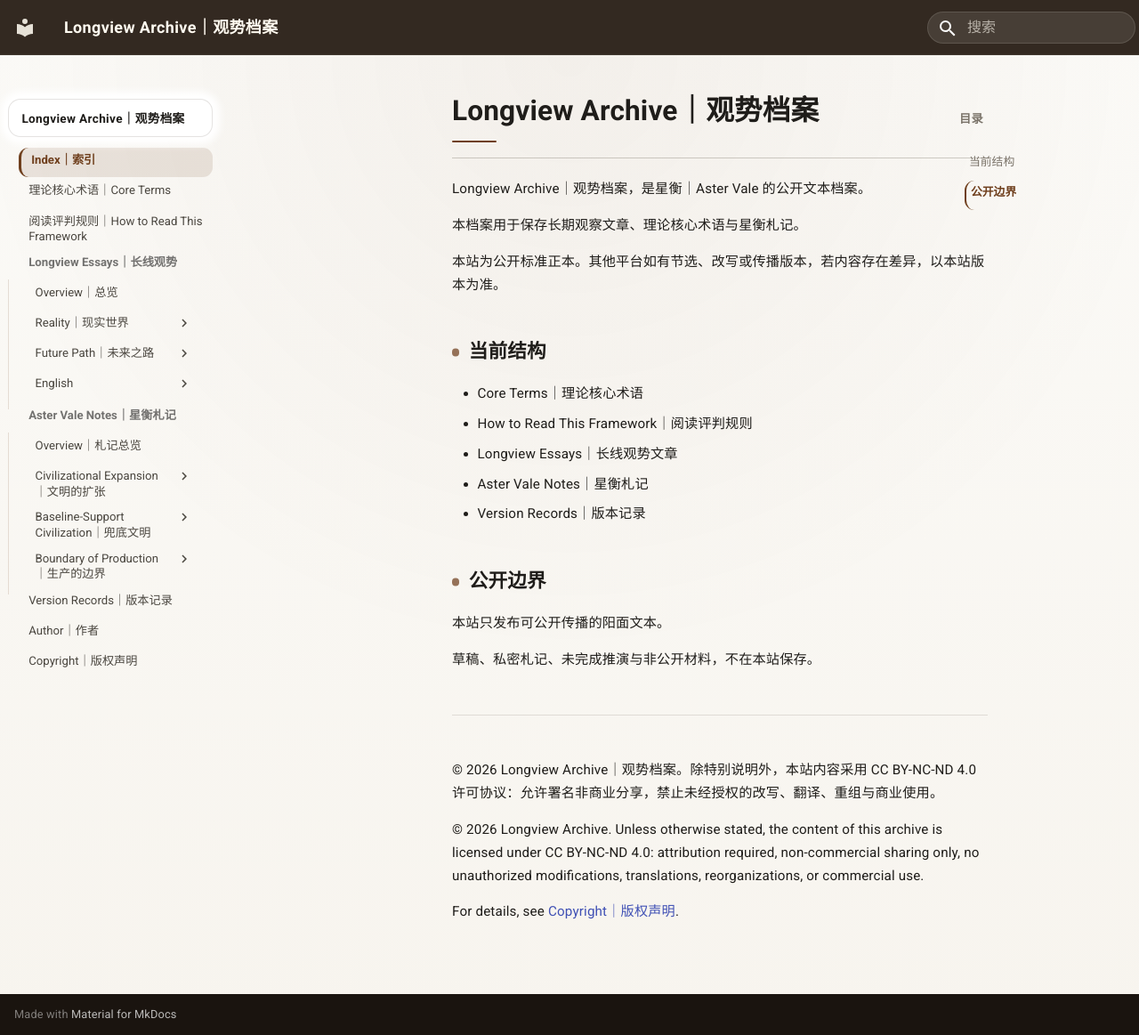
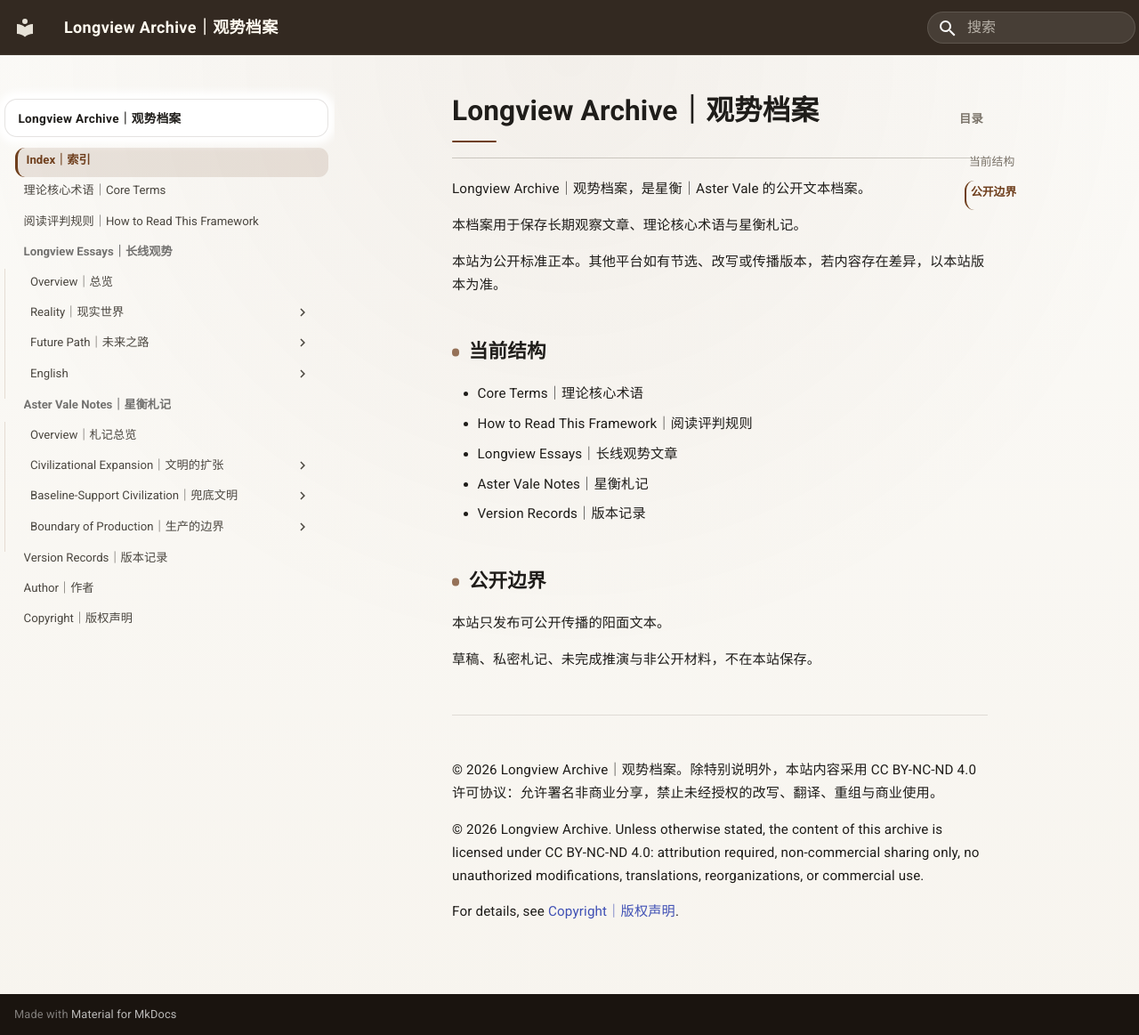
Before and after one commit to guanshi1688/longview-archive, an MkDocs documentation site: the page built from docs/index.md, in a window 1280 px wide and 1163 px high. Shown: the whole window at 89% size. Built offline with MkDocs 1.6.1 and Material for MkDocs 9.7.7, drawn with Linux system fonts in a browser that asks for light colours.

Commit message:
Update extra.css

```diff
--- a/docs/stylesheets/extra.css
+++ b/docs/stylesheets/extra.css
@@ -1165,3 +1165,69 @@ body.wide-page .md-content__inner {
     box-sizing: border-box;
   }
 }
+/* =========================================================
+   Primary Sidebar Inner Expansion
+   外部边界不动，只扩展左栏内部可用宽度
+   ========================================================= */
+
+@media screen and (min-width: 76.25em) {
+
+  /*
+   不再修改 .md-sidebar--primary 的 width / flex
+   左侧外框与滚动条位置保持不变
+  */
+
+  .md-sidebar--primary .md-sidebar__scrollwrap {
+    width: 100% !important;
+    max-width: none !important;
+    margin-left: 0 !important;
+    margin-right: 0 !important;
+    padding-left: 0.25rem;
+    padding-right: 0.35rem;
+    box-sizing: border-box;
+  }
+
+  .md-sidebar--primary .md-sidebar__inner {
+    width: 100% !important;
+    max-width: none !important;
+    padding-right: 0 !important;
+    box-sizing: border-box;
+  }
+
+  .md-sidebar--primary .md-nav {
+    width: 100% !important;
+    max-width: none !important;
+    box-sizing: border-box;
+  }
+
+  .md-sidebar--primary .md-nav__list {
+    width: 100% !important;
+    max-width: none !important;
+    box-sizing: border-box;
+  }
+
+  .md-sidebar--primary .md-nav__item {
+    width: 100% !important;
+    max-width: none !important;
+    box-sizing: border-box;
+  }
+
+  /* 顶部 Longview Archive 白色框扩展 */
+  .md-sidebar--primary .md-nav__title {
+    width: 100% !important;
+    max-width: none !important;
+    margin-right: 0 !important;
+    box-sizing: border-box;
+  }
+
+  /* 每个导航条目的文字区域和选中背景扩展 */
+  .md-sidebar--primary .md-nav__link {
+    display: flex;
+    width: 100% !important;
+    max-width: none !important;
+    margin-right: 0 !important;
+    padding-left: 0.48rem;
+    padding-right: 0.42rem;
+    box-sizing: border-box;
+  }
+}
```
